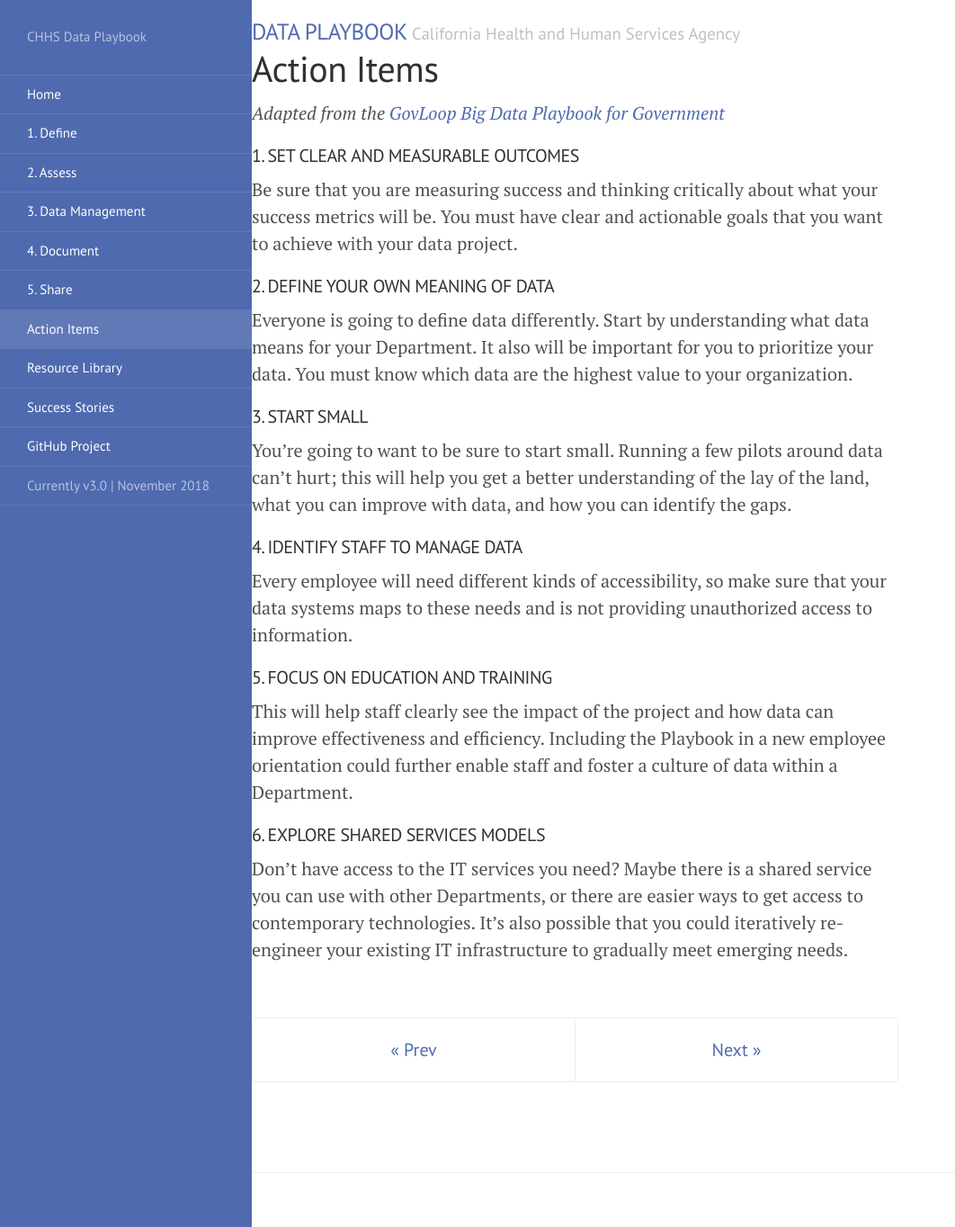
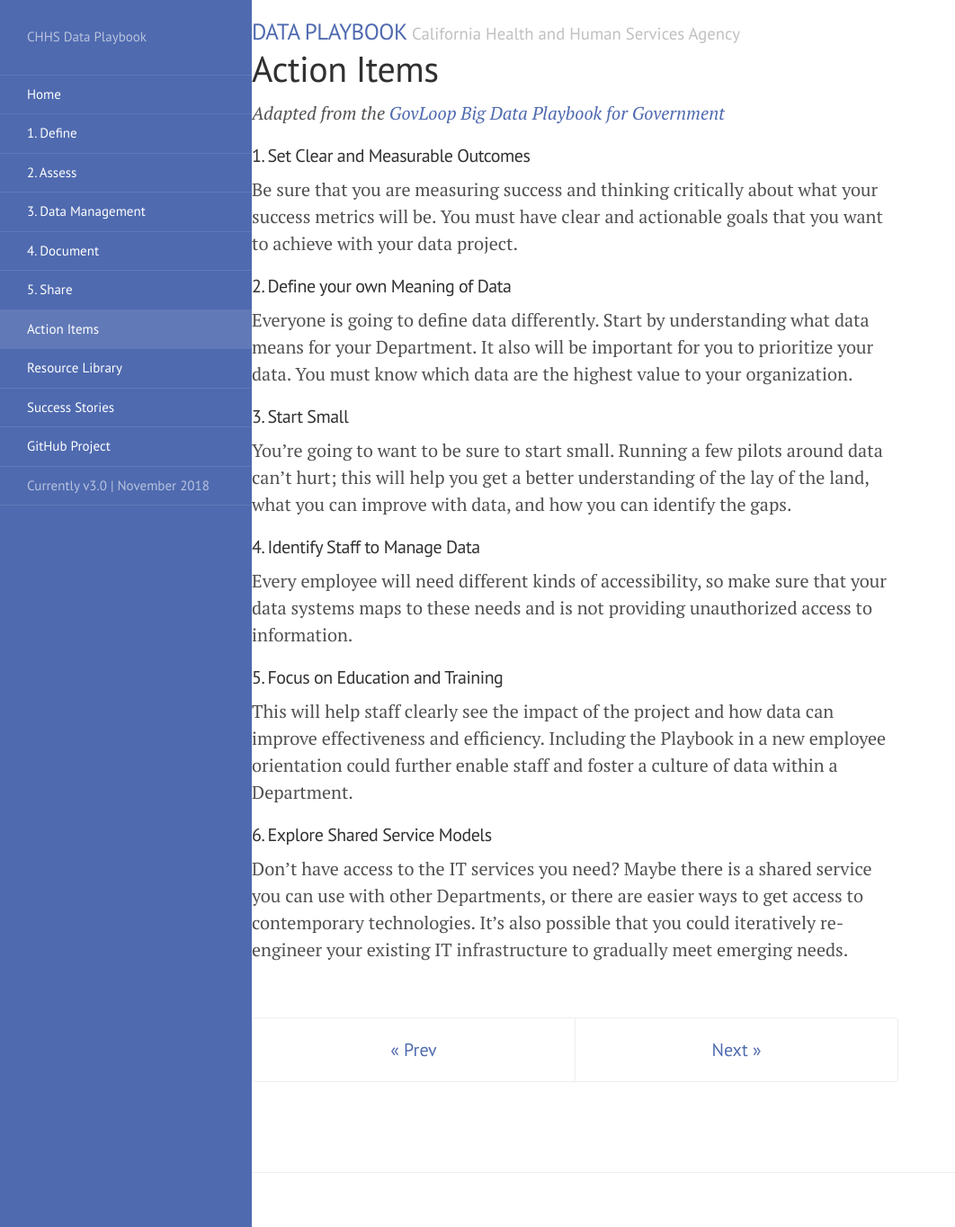
Before and after one commit to chhsdata/dataplaybook, a Jekyll site: the page built from 6_action_items.md, in a window 1280 px wide and 1364 px high. Shown: the whole window at 90% size, without its empty margins (0-1062 px from the left). Built offline with Jekyll 4.4.1, drawn with Linux system fonts in a browser that asks for light colours; Markdown is read by kramdown in place of the engine named in the settings.

```diff
--- a/6_action_items.md
+++ b/6_action_items.md
@@ -4,30 +4,30 @@ title: Action Items
 permalink: /action_items/
 ---
 
-*Adapted from the [GovLoop Big Data Playbook for Government](https://www.govloop.com/wp-content/uploads/2015/01/Big-Data-Playbook-.pdf?utm_source=Website&utm_medium=Button&utm_campaign=Guide){:target="_blank"}*
+*Adapted from the [GovLoop Big Data Playbook for Government](https://www.govloop.com/wp-content/uploads/2015/01/Big-Data-Playbook-.pdf?utm_source=Website&utm_medium=Button&utm_campaign=Guide)*
 
-#### 1. SET CLEAR AND MEASURABLE OUTCOMES
+#### 1. Set Clear and Measurable Outcomes
 
 Be sure that you are measuring success and thinking critically about what your success metrics will be. You must have clear and actionable goals that you want to achieve with your data project.
 
 
-#### 2. DEFINE YOUR OWN MEANING OF DATA
+#### 2. Define your own Meaning of Data
 
 Everyone is going to define data differently. Start by understanding what data means for your Department. It also will be important for you to prioritize your data. You must know which data are the highest value to your organization.
 
-#### 3. START SMALL
+#### 3. Start Small
 
 You’re going to want to be sure to start small.  Running a few pilots around data can’t hurt; this will help you get a better understanding of the lay of the land, what you can improve with data, and how you can identify the gaps.
 
-#### 4. IDENTIFY STAFF TO MANAGE DATA
+#### 4. Identify Staff to Manage Data
 
 Every employee will need different kinds of accessibility, so make sure that your data systems maps to these needs and is not providing unauthorized access to information.
 
-#### 5. FOCUS ON EDUCATION AND TRAINING
+#### 5. Focus on Education and Training
 
 This will help staff clearly see the impact of the project and how data can improve effectiveness and efficiency. Including  the Playbook in a new employee orientation could further enable staff and foster a culture of data within a Department.
 
-#### 6. EXPLORE SHARED SERVICES MODELS
+#### 6. Explore Shared Service Models
 
 Don’t have access to the IT services you need? Maybe there is a shared service you can use with other Departments, or there are easier ways to get access to contemporary technologies. It’s also possible that you could iteratively re-engineer your existing IT infrastructure to gradually meet emerging needs.
 
```
Also changed, not shown: 3_implement.md (+1 -0 lines), 4_evaluate.md (+9 -5 lines), 5_share.md (+8 -3 lines), 7_resource_library.md (+1 -1 lines), index.md (+1 -5 lines).
